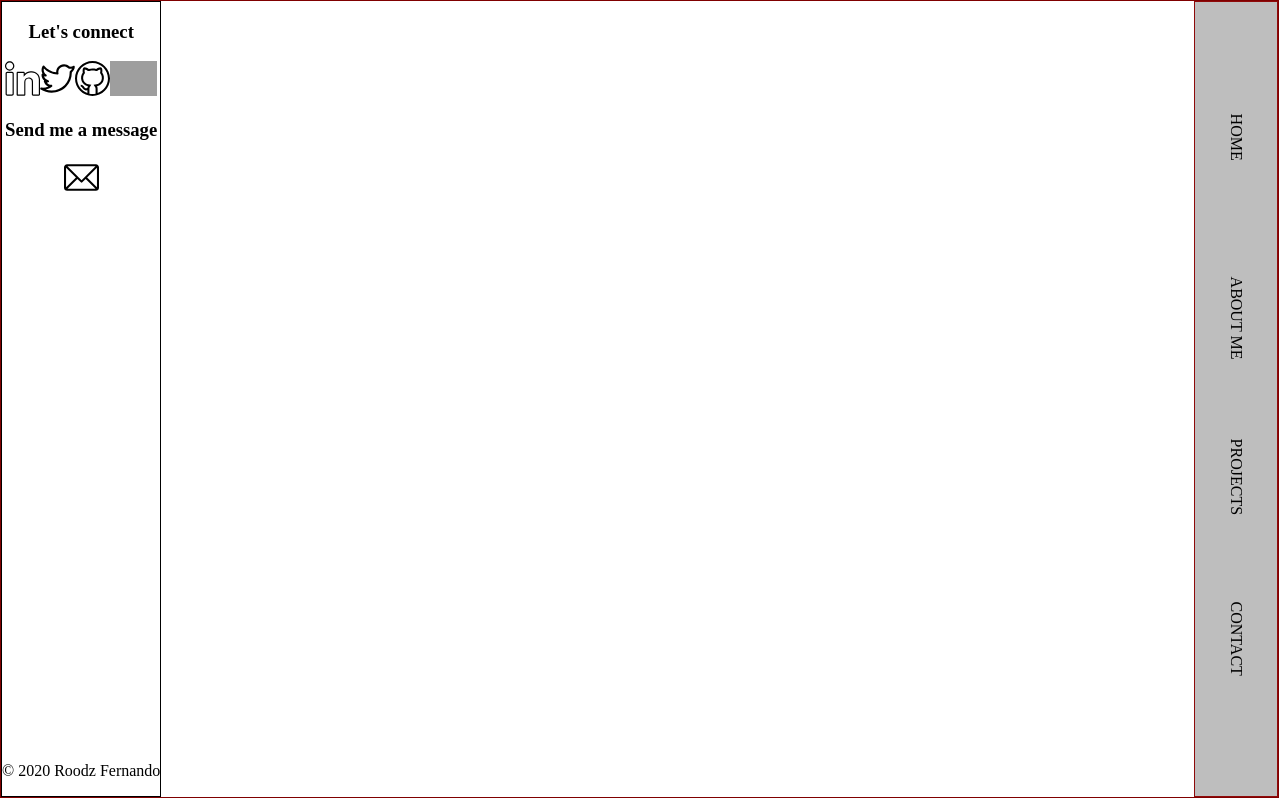
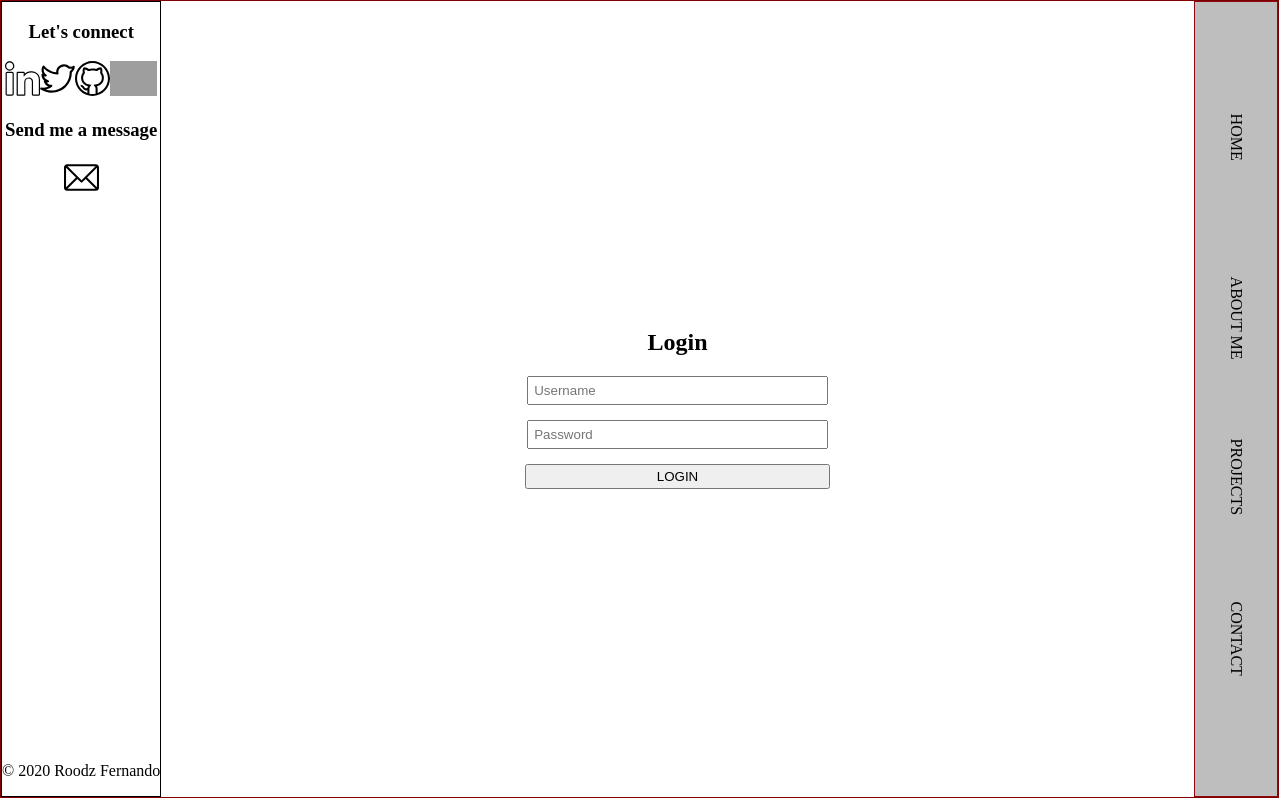
Before and after one commit to RoodzFernando/RoodzFernando.github.io, a React (Create React App) app: page /login in a window 1280 px wide. Built offline with nearby package versions, Linux system fonts and the light colour scheme; grey boxes are pictures that could not be loaded.

Commit message:
Update the routes and styling

```diff
--- /dev/null
+++ b/src/components/Login.js
@@ -0,0 +1,16 @@
+import React from 'react'
+
+function Login() {
+    return (
+        <div className="login-page">
+            <form>
+                <h2>Login</h2>
+                <input type="text" placeholder="Username" />
+                <input type="password" placeholder="Password"/>
+                <input type="submit" value="Login"/>
+            </form>
+        </div>
+    )
+}
+
+export default Login
--- a/src/routers/AppRoutes.js
+++ b/src/routers/AppRoutes.js
@@ -6,6 +6,7 @@ import About from '../components/About'
 import Projects from '../components/Projects'
 import Contact from '../components/Contact';
 import AsideNav from '../components/AsideNav'
+import Login from '../components/Login'
 
 function AppRoutes() {
     return (
@@ -17,6 +18,7 @@ function AppRoutes() {
                     <Route path="/about" component={About} />
                     <Route path="/projects" component={Projects} />
                     <Route path="/contact" component={Contact} />
+                    <Route path="/login" component={Login} />
                 </Switch>
                 <AsideNav />
             </Router>
--- /dev/null
+++ b/src/styles/components/Login.scss
@@ -0,0 +1,22 @@
+.login-page {
+    display: flex;
+    align-items: center;
+    justify-content: center;
+    width: 40%;
+    form {
+        display: flex;
+        flex-direction: column;
+        align-items: center;
+        input[type="text"],
+        input[type="password"] {
+            margin-bottom: 15px;
+            width: 150%;
+            padding: 5px;
+        }
+        input[type="submit"] {
+            width: 160%;
+            padding: 3px;
+            text-transform: uppercase;
+        }
+    }
+}
--- a/src/styles/styles.scss
+++ b/src/styles/styles.scss
@@ -1,6 +1,7 @@
 @import './components/AsideNav.scss';
 @import './components/AsidePage.scss';
 @import './components/AppRoutes.scss';
+@import './components/Login.scss';
 
 body {
     margin: 0;;
```
Also changed, not shown: 1 other file (tests, documents, lock files or other folders).
